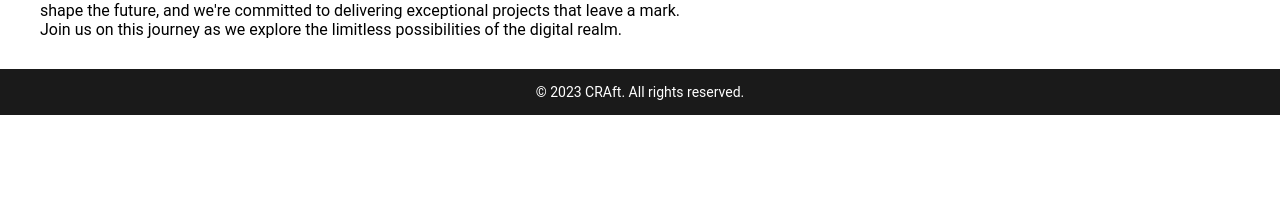
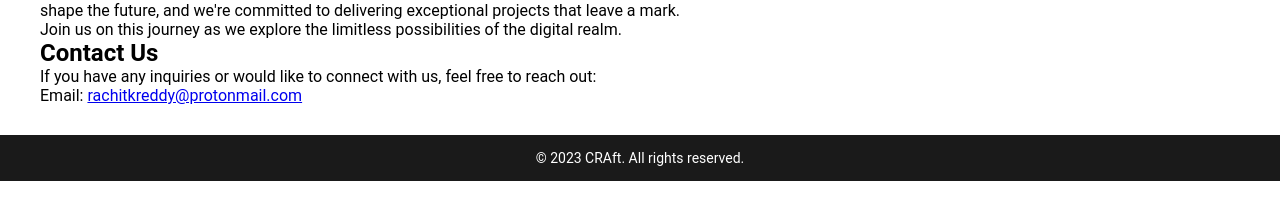
Before and after one commit to aialchamist/cRAft.github.io, a plain HTML site: page about.html in a window 1280 px wide. Shown: the part 189-408 px from the top of the page. Drawn offline with Linux system fonts and the light colour scheme.

Commit message:
Update about.html

```diff
--- a/about.html
+++ b/about.html
@@ -28,6 +28,12 @@
             <p>Our team of talented individuals from diverse backgrounds collaborates to create digital experiences that captivate and inspire. We believe in the power of technology to shape the future, and we're committed to delivering exceptional projects that leave a mark.</p>
             <p>Join us on this journey as we explore the limitless possibilities of the digital realm.</p>
         </section>
+
+        <section class="contact-info">
+            <h2>Contact Us</h2>
+            <p>If you have any inquiries or would like to connect with us, feel free to reach out:</p>
+            <p>Email: <a href="mailto:rachitkreddy@protonmail.com">rachitkreddy@protonmail.com</a></p>
+        </section>
     </main>
 
     <footer>
```
